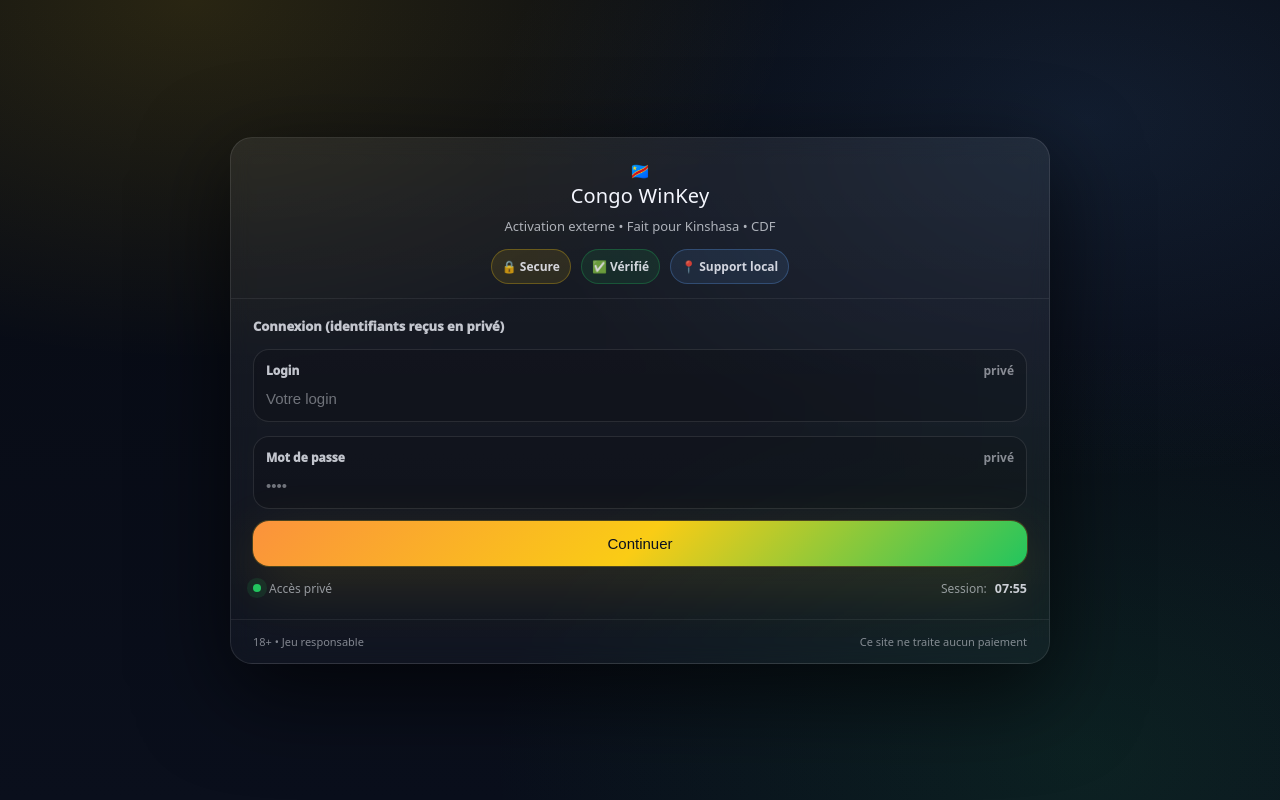
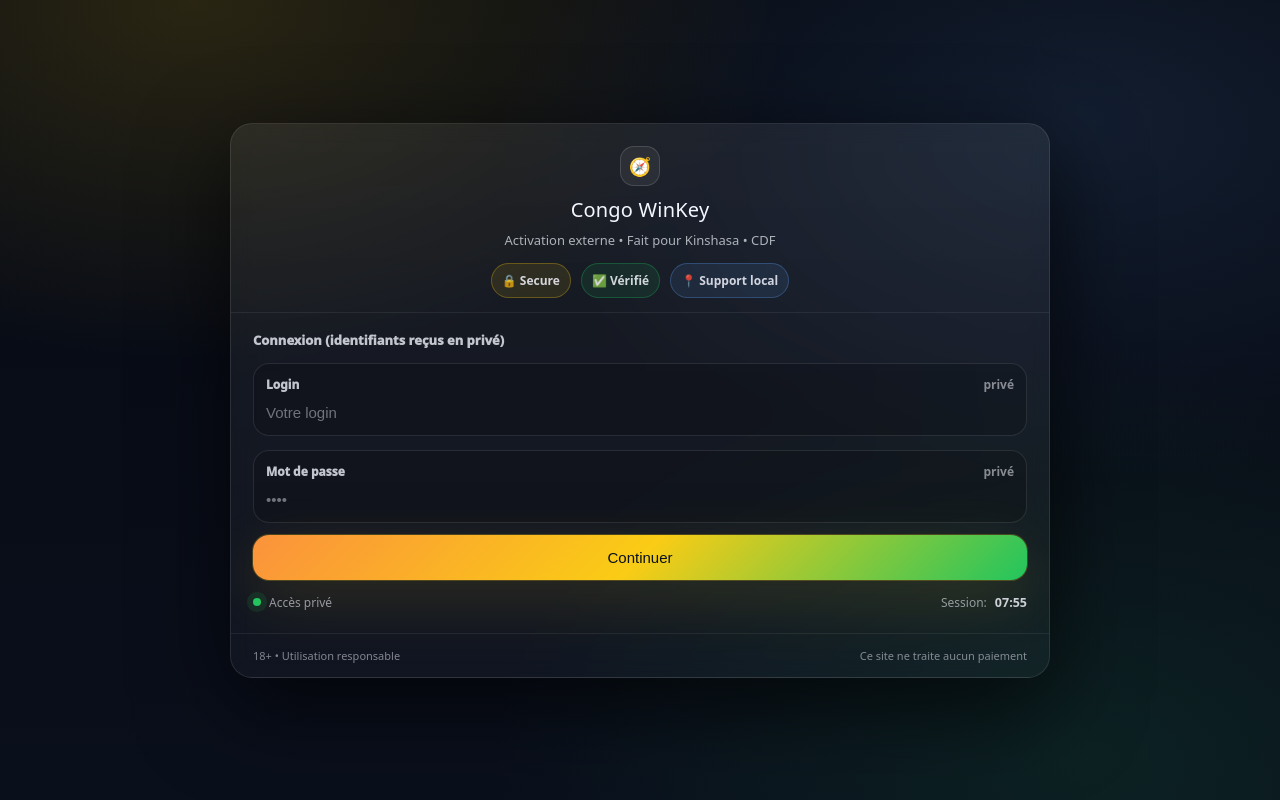
Before and after one commit to kzgnss/predictL, a plain HTML site: page index.html in a window 1280 px wide. Drawn offline with Linux system fonts and the light colour scheme.

Commit message:
Update index.html

```diff
--- a/index.html
+++ b/index.html
@@ -3,16 +3,16 @@
 <head>
   <meta charset="utf-8" />
   <meta name="viewport" content="width=device-width,initial-scale=1" />
-  <title>Connexion · Predictor</title>
+  <title>Connexion</title>
   <link rel="stylesheet" href="./styles.css" />
 </head>
 <body>
   <div class="wrap">
     <div class="card">
       <div class="head">
-        <div class="flag">🇨🇩</div>
-        <div class="h1" id="t">Congo WinKey</div>
-        <div class="h2" id="s">Signaux rapides · Fait pour Kinshasa · CDF</div>
+        <div class="logo">🧭</div>
+        <div class="h1" id="brand">Congo WinKey</div>
+        <div class="h2" id="sub">Activation externe • Fait pour Kinshasa • CDF</div>
 
         <div class="badges">
           <span class="badge gold">🔒 Secure</span>
@@ -39,12 +39,12 @@
 
         <div class="bottom">
           <div class="live"><span class="liveDot"></span> Accès privé</div>
-          <div class="timer">Session: <b>—</b></div>
+          <div class="timer">Session: <b id="timer">—</b></div>
         </div>
       </div>
 
       <div class="foot">
-        <span>18+ • Jeu responsable</span>
+        <span>18+ • Utilisation responsable</span>
         <span>Ce site ne traite aucun paiement</span>
       </div>
     </div>
@@ -54,16 +54,14 @@
   <script>
     const A = window.APP;
 
-    // brand text
-    document.getElementById("t").textContent = A.TITLE || "Congo WinKey";
-    document.getElementById("s").textContent = A.SUBTITLE || "";
+    document.getElementById("brand").textContent = A.BRAND;
+    document.getElementById("sub").textContent = A.SUBTITLE;
 
-    // session timer init (shared)
     const key = "expTs";
     if (!sessionStorage.getItem(key)) {
-      sessionStorage.setItem(key, String(Date.now() + (A.ACCESS_TIMER_MIN || 8) * 60 * 1000));
+      sessionStorage.setItem(key, String(Date.now() + (A.SESSION_MIN || 8) * 60 * 1000));
     }
-    const timerEl = document.querySelector(".timer b");
+    const timerEl = document.getElementById("timer");
     function tick(){
       const exp = Number(sessionStorage.getItem(key) || 0);
       const left = Math.max(0, exp - Date.now());
```
